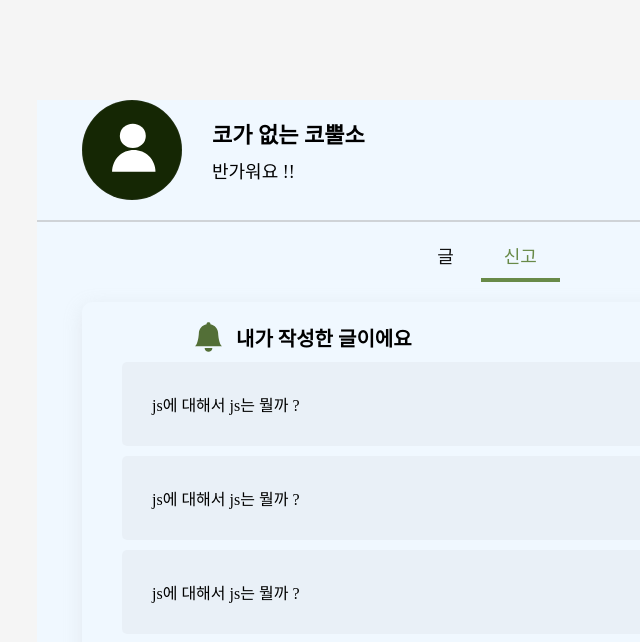
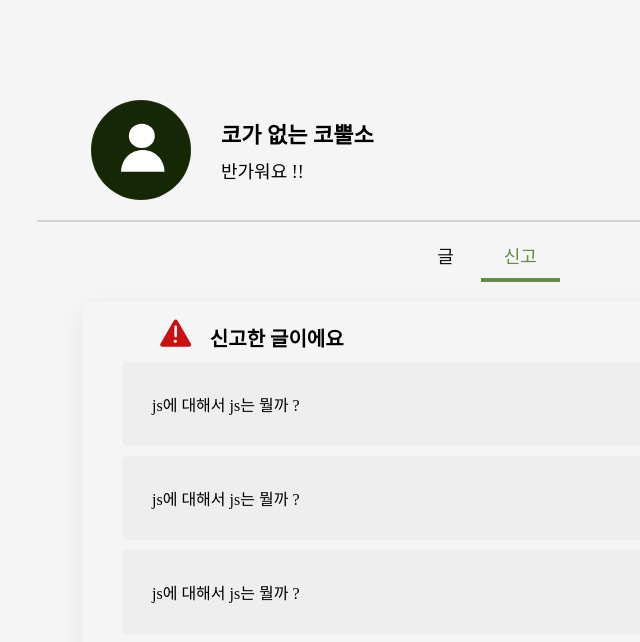
Before and after one commit to MentorsCola/Mentors-Front, a Next.js app: page /mypage in a window 1280 px wide. Both pictures are taken after a click on the element "신고". Shown: the top 642 px of the page, without its empty margins (153-793 px from the left). Built offline with nearby package versions, Linux system fonts and the light colour scheme; a web font is replaced by a local one.

Commit message:
Update Mypage

```diff
--- a/src/app/mypage/page.jsx
+++ b/src/app/mypage/page.jsx
@@ -2,7 +2,7 @@
 import Link from "next/link";
 import * as S from "./style";
 import { useState } from "react";
-
+import { useRouter } from "next/navigation";
 export default function MyPage() {
   const [username, setUsername] = useState("코가 없는 코뿔소");
   const [pages, setPages] = useState("글");
@@ -13,6 +13,7 @@ export default function MyPage() {
     { id: 4 },
     { id: 5 },
   ]);
+  const router = useRouter();
   return (
     <S.PageWrapper>
       <S.MypageWrapper>
@@ -67,9 +68,12 @@ export default function MyPage() {
           {data.length > 0 ? (
             <>
               <p className="subTitle">
+                {pages === "글" ? (
+                  <>
+                    {" "}
                     <svg
                       xmlns="http://www.w3.org/2000/svg"
-                  width="27"
+                      width="40"
                       height="30"
                       viewBox="0 0 41 45"
                       fill="none"
@@ -80,6 +84,39 @@ export default function MyPage() {
                       />
                     </svg>
                     내가 작성한 글이에요
+                  </>
+                ) : (
+                  <>
+                    <svg
+                      xmlns="http://www.w3.org/2000/svg"
+                      width="40"
+                      height="40"
+                      viewBox="0 0 57 56"
+                      fill="none"
+                    >
+                      <path
+                        d="M25.4431 4.49192C26.5983 2.49407 29.4823 2.49408 30.6374 4.49192L49.7211 37.4984C50.8775 39.4984 49.4342 42 47.124 42H8.95658C6.64635 42 5.20307 39.4984 6.35943 37.4984L25.4431 4.49192Z"
+                        fill="#CA1111"
+                      />
+                      <ellipse
+                        cx="27.588"
+                        cy="34.1111"
+                        rx="2.26131"
+                        ry="2.22222"
+                        fill="white"
+                      />
+                      <rect
+                        x="26.2314"
+                        y="11.4445"
+                        width="3.6181"
+                        height="16.8889"
+                        rx="1.80905"
+                        fill="white"
+                      />
+                    </svg>
+                    신고한 글이에요
+                  </>
+                )}
               </p>
               <S.PostList>
                 {data.map((i) => (
@@ -89,7 +126,152 @@ export default function MyPage() {
                 ))}
               </S.PostList>
             </>
-          ) : null}
+          ) : (
+            <>
+              <svg
+                className="NullImage"
+                width="281"
+                height="223"
+                viewBox="0 0 392 312"
+                fill="none"
+                xmlns="http://www.w3.org/2000/svg"
+              >
+                <ellipse
+                  cx="190.729"
+                  cy="174.124"
+                  rx="146.588"
+                  ry="137.876"
+                  fill="#EAF8FF"
+                  fill-opacity="0.7"
+                />
+                <rect
+                  x="3.02196"
+                  y="1.86197"
+                  width="157.914"
+                  height="188.745"
+                  rx="9.5"
+                  transform="matrix(0.973843 -0.227224 0.234941 0.97201 62.23 74.0056)"
+                  fill="white"
+                  stroke="#343C71"
+                  stroke-width="5"
+                />
+                <rect
+                  width="56.9878"
+                  height="11.7199"
+                  rx="5.85996"
+                  transform="matrix(0.973839 -0.227238 0.234956 0.972006 88.2827 93.8628)"
+                  fill="#F87125"
+                />
+                <rect
+                  width="80.6845"
+                  height="11.7199"
+                  rx="5.85996"
+                  transform="matrix(0.973839 -0.227238 0.234956 0.972006 136.358 107.662)"
+                  fill="#8E8C8C"
+                  fill-opacity="0.2"
+                />
+                <rect
+                  width="80.6845"
+                  height="11.7199"
+                  rx="5.85996"
+                  transform="matrix(0.973839 -0.227238 0.234956 0.972006 107.389 176.924)"
+                  fill="#8ABF54"
+                />
+                <rect
+                  width="110.877"
+                  height="11.7199"
+                  rx="5.85996"
+                  transform="matrix(0.973839 -0.227238 0.234956 0.972006 111.586 133.295)"
+                  fill="#8E8C8C"
+                  fill-opacity="0.2"
+                />
+                <rect
+                  width="110.877"
+                  height="11.7199"
+                  rx="5.85996"
+                  transform="matrix(0.973839 -0.227238 0.234956 0.972006 117.271 151.42)"
+                  fill="#8E8C8C"
+                  fillOpacity="0.2"
+                />
+                <rect
+                  width="110.877"
+                  height="11.7199"
+                  rx="5.85996"
+                  transform="matrix(0.973839 -0.227238 0.234956 0.972006 128.471 195.436)"
+                  fill="#8E8C8C"
+                  fillOpacity="0.2"
+                />
+                <ellipse
+                  cx="274.73"
+                  cy="7.76764"
+                  rx="7.90589"
+                  ry="7.76764"
+                  fill="#8ABF54"
+                />
+                <ellipse
+                  cx="28.9884"
+                  cy="128.166"
+                  rx="5.27059"
+                  ry="5.17842"
+                  fill="#8ABF54"
+                />
+                <ellipse
+                  cx="7.90589"
+                  cy="253.743"
+                  rx="7.90589"
+                  ry="7.76764"
+                  fill="#F87125"
+                />
+                <ellipse
+                  cx="175.247"
+                  cy="288.697"
+                  rx="5.92941"
+                  ry="5.82573"
+                  fill="#CAD5DF"
+                />
+                <ellipse
+                  cx="384.753"
+                  cy="148.88"
+                  rx="7.24706"
+                  ry="7.12033"
+                  fill="#CAD5DF"
+                />
+                <path
+                  d="M349.18 85.0556C349.18 104.511 333.115 120.358 313.205 120.358C293.294 120.358 277.229 104.511 277.229 85.0556C277.229 65.5999 293.294 49.7531 313.205 49.7531C333.115 49.7531 349.18 65.5999 349.18 85.0556Z"
+                  fill="white"
+                  stroke="#343C71"
+                  strokeWidth="5"
+                />
+                <rect
+                  width="56.8198"
+                  height="15.6772"
+                  rx="5"
+                  transform="matrix(-0.732548 -0.680716 0.60392 -0.797045 291.614 240.149)"
+                  fill="#8ABF54"
+                />
+                <path
+                  d="M306.525 72.3667C306.704 69.5822 310.28 68.5642 311.946 70.8235L315.167 75.191C315.917 76.2085 317.223 76.6559 318.435 76.3108L323.428 74.8896C326.303 74.0712 328.511 77.4918 326.557 79.7367L323.769 82.9389C322.854 83.9898 322.796 85.5364 323.629 86.6661L326.241 90.2087C327.955 92.5322 325.732 95.6667 322.966 94.8283L317.277 93.1042C316.142 92.76 314.914 93.1094 314.142 93.9966L310.272 98.4415C308.39 100.603 304.807 99.1211 304.99 96.2574L305.271 91.8915C305.36 90.4992 304.47 89.2226 303.125 88.815L299.026 87.5729C296.153 86.7021 296.158 82.6518 299.033 81.8334L304.026 80.4122C305.238 80.0671 306.099 79.0032 306.179 77.7492L306.525 72.3667Z"
+                  fill="#F87125"
+                />
+                <path
+                  d="M268.094 168.299C268.094 190.333 249.894 208.315 227.294 208.315C204.694 208.315 186.494 190.333 186.494 168.299C186.494 146.265 204.694 128.282 227.294 128.282C249.894 128.282 268.094 146.265 268.094 168.299Z"
+                  fill="white"
+                  stroke="#343C71"
+                  strokeWidth="8"
+                />
+              </svg>
+              {pages === "글" ? (
+                <>
+                  <p className="p_1">아직 작성한 글이 없어요</p>
+                  <button onClick={() => router.push(`/posting`)}>
+                    작성하러 가기
+                  </button>
+                </>
+              ) : (
+                <p className="p_1">아직 신고한 글이 없어요</p>
+              )}
+            </>
+          )}
         </S.PostWrapper>
       </S.MypageWrapper>
     </S.PageWrapper>
--- a/src/app/mypage/style.js
+++ b/src/app/mypage/style.js
@@ -12,7 +12,6 @@ export const MypageWrapper = styled.div`
   display: flex;
   flex-direction: column;
   width: 900px;
-  background-color: aliceblue;
   gap: 20px;
   align-items: center;
 `;
@@ -21,7 +20,7 @@ export const ProfileWrapper = styled.div`
   display: flex;
   gap: 15px;
   align-items: center;
-  width: 90%;
+  width: 88%;
 `;
 
 export const Line = styled.div`
@@ -72,22 +71,52 @@ export const PostWrapper = styled.div`
   height: 390px;
   border-radius: 10px;
   padding: 20px 40px;
+  display: flex;
+  align-items: center;
+  flex-direction: column;
   .subTitle {
-    margin-left: 10%;
+    height: 30px;
+    margin-right: 65%;
     font-size: 20px;
     display: flex;
     align-items: center;
     gap: 14px;
     font-weight: 600;
   }
+
+  .NullImage {
+    margin-top: 20px;
+  }
+  button {
+    color: #26400d;
+    border: 2px solid #0000005c;
+    font-size: 12px;
+    padding: 8px 40px;
+    border-radius: 5px;
+    cursor: pointer;
+    margin-top: 20px;
+  }
+  .p_1 {
+    font-size: 20px;
+    font-weight: 400;
+    margin-top: 10px;
+  }
 `;
 export const PostList = styled.div`
+  width: 100%;
   margin-top: 10px;
   display: flex;
   flex-direction: column;
   gap: 10px;
   height: 300px;
   overflow-y: auto;
+  &::-webkit-scrollbar {
+    width: 8px;
+  }
+  &::-webkit-scrollbar-thumb {
+    background-color: #d9d9d9;
+    border-radius: 5px;
+  }
 `;
 
 export const postItem = styled.div`
```
Lines whose indentation alone changed are shown as unchanged.
